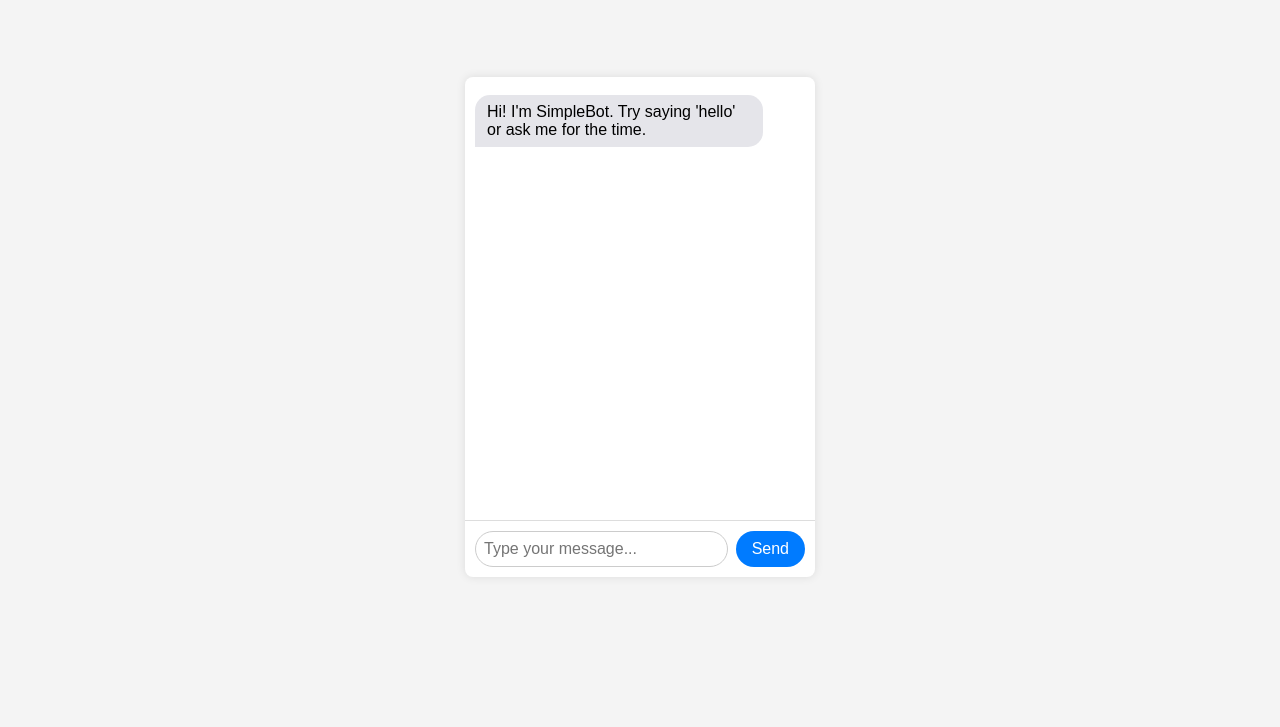
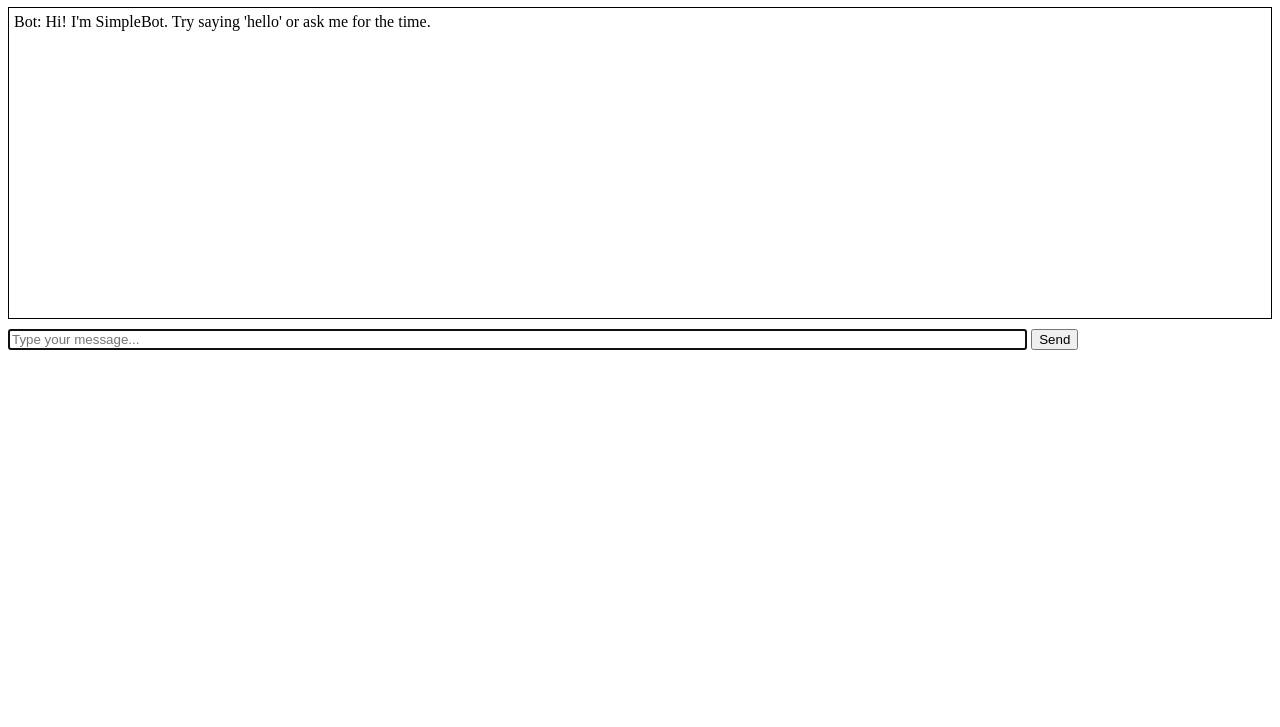
Before and after one commit to theabinbenny/theabinbenny, a plain HTML site: page index.html in a window 1280 px wide. Shown: the part 73-800 px from the top of the page. Drawn offline with Linux system fonts and the light colour scheme.

Commit message:
Update index.html

```diff
--- a/index.html
+++ b/index.html
@@ -4,88 +4,14 @@
   <meta charset="UTF-8" />
   <meta name="viewport" content="width=device-width, initial-scale=1" />
   <title>Simple Chatbot</title>
-  <style>
-    body {
-      font-family: Arial, sans-serif;
-      background: #f4f4f4;
-      margin: 0;
-      padding: 0;
-      display: flex;
-      justify-content: center;
-      align-items: center;
-      height: 100vh;
-    }
-    #chat-container {
-      background: white;
-      width: 350px;
-      max-width: 100%;
-      border-radius: 8px;
-      box-shadow: 0 0 10px rgba(0,0,0,0.1);
-      display: flex;
-      flex-direction: column;
-      height: 500px;
-    }
-    #chat-window {
-      flex: 1;
-      padding: 10px;
-      overflow-y: auto;
-      border-bottom: 1px solid #ddd;
-    }
-    .message {
-      margin: 8px 0;
-      max-width: 80%;
-      padding: 8px 12px;
-      border-radius: 15px;
-      clear: both;
-    }
-    .user {
-      background: #007bff;
-      color: white;
-      float: right;
-      border-bottom-right-radius: 0;
-    }
-    .bot {
-      background: #e5e5ea;
-      color: black;
-      float: left;
-      border-bottom-left-radius: 0;
-    }
-    #input-area {
-      display: flex;
-      padding: 10px;
-    }
-    #user-input {
-      flex: 1;
-      padding: 8px;
-      font-size: 16px;
-      border: 1px solid #ccc;
-      border-radius: 20px;
-      outline: none;
-    }
-    #send-btn {
-      background: #007bff;
-      color: white;
-      border: none;
-      padding: 0 16px;
-      margin-left: 8px;
-      font-size: 16px;
-      border-radius: 20px;
-      cursor: pointer;
-      transition: background 0.3s;
-    }
-    #send-btn:hover {
-      background: #0056b3;
-    }
-  </style>
 </head>
 <body>
-  <div id="chat-container">
-    <div id="chat-window"></div>
-    <form id="input-area" onsubmit="return sendMessage();">
-      <input type="text" id="user-input" autocomplete="off" placeholder="Type your message..." />
-      <button type="submit" id="send-btn">Send</button>
-    </form>
-  </div>
+  <h1>Simple Chatbot</h1>
+  <div id="chat-window" style="height: 300px; overflow-y: auto; border: 1px solid #000; padding: 5px; margin-bottom: 10px;"></div>
+  <form id="input-area" onsubmit="return sendMessage();">
+    <input type="text" id="user-input" autocomplete="off" placeholder="Type your message..." style="width: 80%;" />
+    <button type="submit">Send</button>
+  </form>
 
   <script>
     const chatWindow = document.getElementById('chat-window');
@@ -93,8 +19,7 @@
 
     function appendMessage(text, sender) {
       const msgDiv = document.createElement('div');
-      msgDiv.classList.add('message', sender);
-      msgDiv.textContent = text;
+      msgDiv.textContent = (sender === 'user' ? 'You: ' : 'Bot: ') + text;
       chatWindow.appendChild(msgDiv);
       chatWindow.scrollTop = chatWindow.scrollHeight;
     }
@@ -140,7 +65,6 @@
       return false; // prevent form submission
     }
 
-    // Greet user on load
     window.onload = () => {
       appendMessage("Hi! I'm SimpleBot. Try saying 'hello' or ask me for the time.", 'bot');
       userInput.focus();
```
